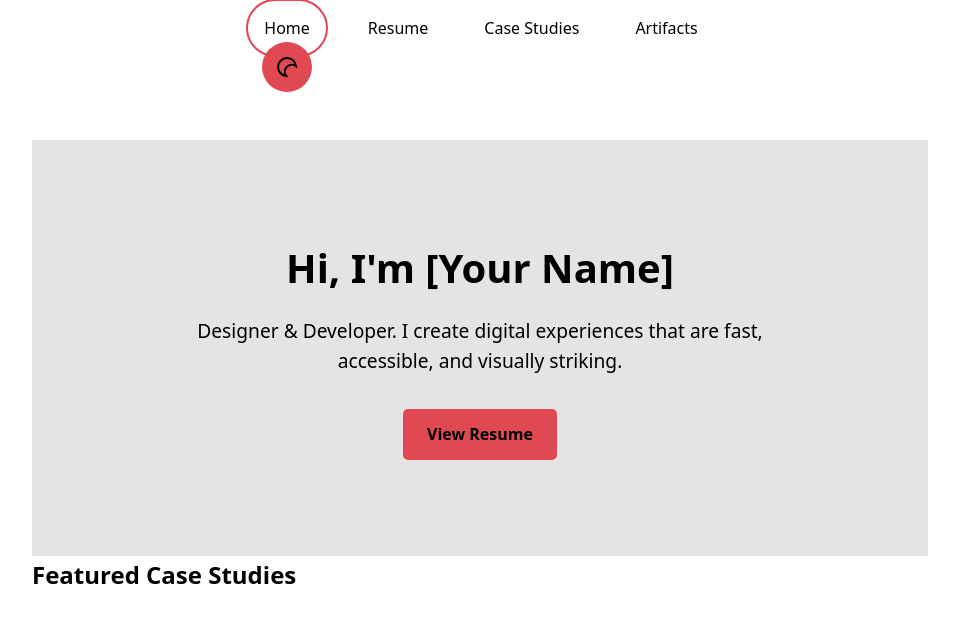
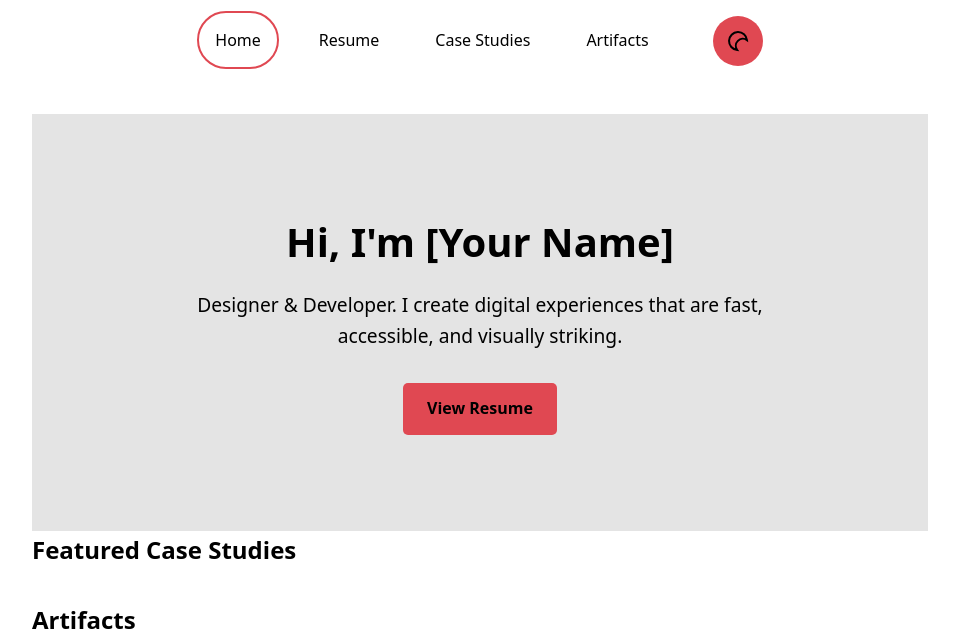
Before and after one commit to singhams/portfolio, a Jekyll site: the page built from index.md, in a window 1280 px wide. Shown: the top 635 px of the page, without its empty margins (160-1119 px from the left). Built offline with Jekyll 4.4.1, drawn with Linux system fonts in a browser that asks for light colours.

Commit message:
revert nav

```diff
--- a/_includes/header.html
+++ b/_includes/header.html
@@ -1,5 +1,4 @@
-<nav class="nav-wrapper">
-  <div class="nav-container">
+<nav>
   <ul>
     <li><a href="{{ '/' | relative_url }}" class="{% if page.url == '/' %}active{% endif %}">Home</a></li>
     <li><a href="{{ '/resume' | relative_url }}" class="{% if page.url contains '/resume' %}active{% endif %}">Resume</a></li>
@@ -15,5 +14,4 @@
       <path d="M21 12.79A9 9 0 1111.21 3a7 7 0 009.79 9.79z"></path>
     </svg>
   </button>
-  </div>
 </nav>
```
Lines whose indentation alone changed are shown as unchanged.
